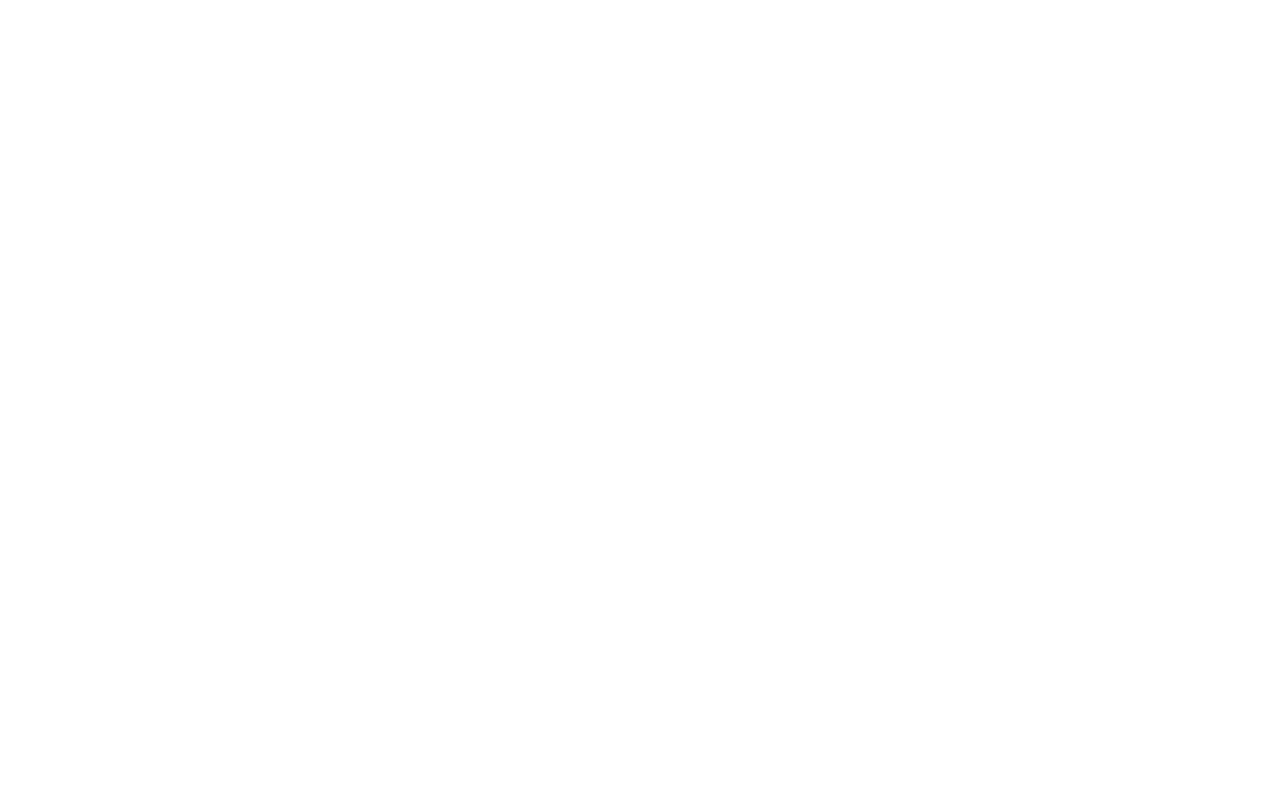
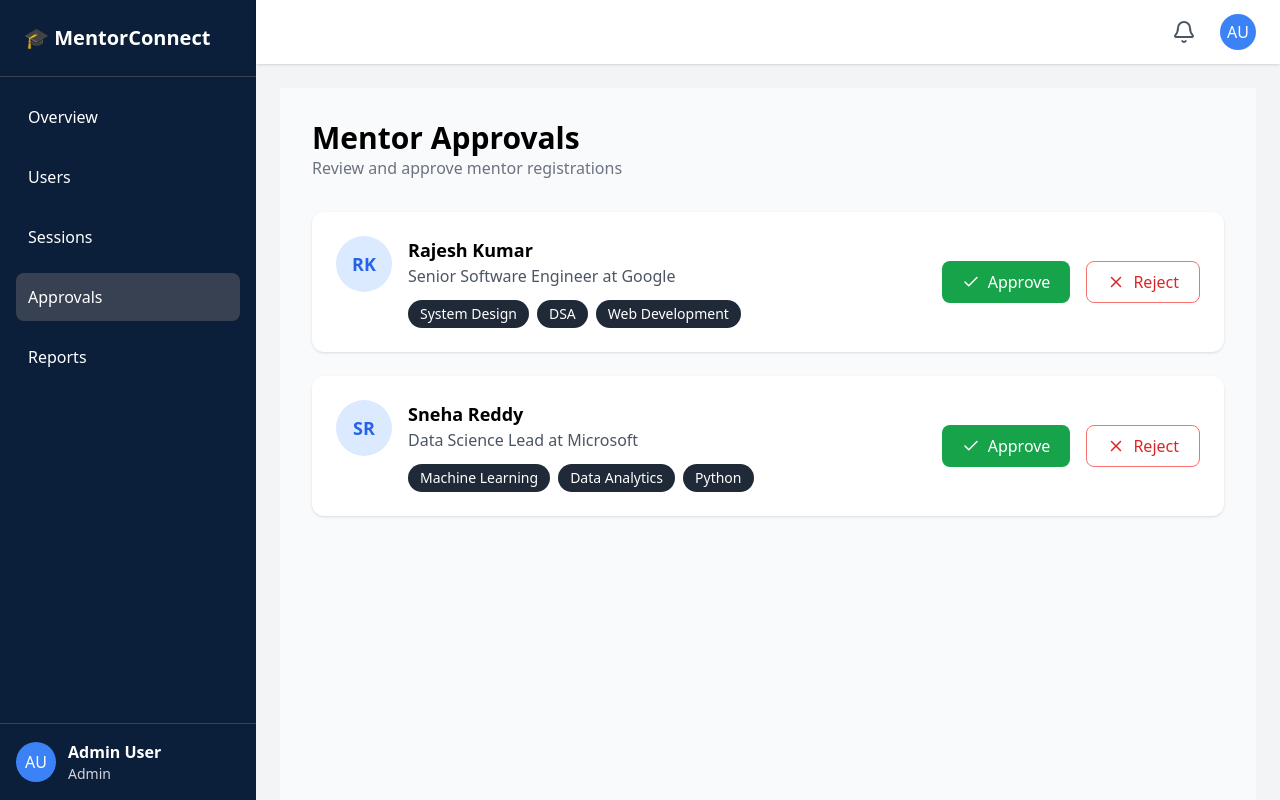
Before and after one commit to Aswi7/industry-mentor-portal, a React app in the folder frontend/: page /admin/approvals in a window 1280 px wide. Before the commit this address had no page. Built offline with nearby package versions, Linux system fonts and the light colour scheme; the HTML template or start-up script is replaced by a standard one.

Commit message:
modified admin overview and dashboard

```diff
--- a/frontend/src/App.jsx
+++ b/frontend/src/App.jsx
@@ -8,6 +8,9 @@
 import AdminOverview from "./pages/admin/AdminOverview"
 import AdminUsers from "./pages/admin/AdminUsers"
 import AdminSessions from "./pages/admin/AdminSessions"
+import AdminApprovals from "./pages/admin/AdminApprovals"
+import AdminReports from "./pages/admin/AdminReports"
+
 
 
 function App() {
@@ -23,6 +26,8 @@
         <Route index element={<AdminOverview />} />
         <Route path="users" element={<AdminUsers />} />
         <Route path="sessions" element={<AdminSessions />} />
+        <Route path="approvals" element={<AdminApprovals />} />
+        <Route path="reports" element={<AdminReports />} />
       </Route>
     </Routes>
   )
--- /dev/null
+++ b/frontend/src/pages/admin/AdminApprovals.jsx
@@ -0,0 +1,89 @@
+import React from "react";
+import { Check, X } from "lucide-react";
+
+const AdminApprovals = () => {
+  const mentors = [
+    {
+      name: "Rajesh Kumar",
+      role: "Senior Software Engineer at Google",
+      initials: "RK",
+      skills: ["System Design", "DSA", "Web Development"],
+    },
+    {
+      name: "Sneha Reddy",
+      role: "Data Science Lead at Microsoft",
+      initials: "SR",
+      skills: ["Machine Learning", "Data Analytics", "Python"],
+    },
+  ];
+
+  return (
+    <div className="p-8 bg-gray-50 min-h-screen">
+
+      {/* Header */}
+      <div className="mb-8">
+        <h1 className="text-3xl font-bold">Mentor Approvals</h1>
+        <p className="text-gray-500">
+          Review and approve mentor registrations
+        </p>
+      </div>
+
+      {/* Approval Cards */}
+      <div className="space-y-6">
+        {mentors.map((mentor, index) => (
+          <div
+            key={index}
+            className="bg-white rounded-xl shadow p-6 flex justify-between items-center"
+          >
+            {/* Left Section */}
+            <div className="flex items-start gap-4">
+
+              {/* Avatar */}
+              <div className="w-14 h-14 bg-blue-100 text-blue-600 rounded-full flex items-center justify-center text-lg font-semibold">
+                {mentor.initials}
+              </div>
+
+              {/* Info */}
+              <div>
+                <h2 className="text-lg font-semibold">
+                  {mentor.name}
+                </h2>
+                <p className="text-gray-600 mb-3">
+                  {mentor.role}
+                </p>
+
+                {/* Skills */}
+                <div className="flex gap-2 flex-wrap">
+                  {mentor.skills.map((skill, i) => (
+                    <span
+                      key={i}
+                      className="bg-gray-800 text-white text-sm px-3 py-1 rounded-full"
+                    >
+                      {skill}
+                    </span>
+                  ))}
+                </div>
+              </div>
+            </div>
+
+            {/* Right Section (Buttons) */}
+            <div className="flex gap-4">
+              <button className="flex items-center gap-2 bg-green-600 text-white px-5 py-2 rounded-lg hover:bg-green-700 transition">
+                <Check size={18} />
+                Approve
+              </button>
+
+              <button className="flex items-center gap-2 border border-red-400 text-red-600 px-5 py-2 rounded-lg hover:bg-red-50 transition">
+                <X size={18} />
+                Reject
+              </button>
+            </div>
+          </div>
+        ))}
+      </div>
+
+    </div>
+  );
+};
+
+export default AdminApprovals;
--- a/frontend/src/pages/admin/AdminDashboard.jsx
+++ b/frontend/src/pages/admin/AdminDashboard.jsx
@@ -1,4 +1,5 @@
 import { NavLink, Outlet } from "react-router-dom";
+import { Bell } from "lucide-react";
 
 const AdminDashboard = () => {
   return (
@@ -11,63 +12,40 @@
         </div>
 
         <div className="flex-1 p-4 space-y-3">
-
-          <NavLink
-            to="/admin"
-            end
+          <NavLink to="/admin" end
             className={({ isActive }) =>
-              `block rounded-lg p-3 ${
-                isActive ? "bg-gray-700" : "hover:bg-gray-700"
-              }`
-            }
-          >
+              `block rounded-lg p-3 ${isActive ? "bg-gray-700" : "hover:bg-gray-700"}`
+            }>
             Overview
           </NavLink>
 
-          <NavLink
-            to="/admin/users"
+          <NavLink to="/admin/users"
             className={({ isActive }) =>
-              `block rounded-lg p-3 ${
-                isActive ? "bg-gray-700" : "hover:bg-gray-700"
-              }`
-            }
-          >
+              `block rounded-lg p-3 ${isActive ? "bg-gray-700" : "hover:bg-gray-700"}`
+            }>
             Users
           </NavLink>
 
-          <NavLink
-            to="/admin/sessions"
+          <NavLink to="/admin/sessions"
             className={({ isActive }) =>
-              `block rounded-lg p-3 ${
-                isActive ? "bg-gray-700" : "hover:bg-gray-700"
-              }`
-            }
-          >
+              `block rounded-lg p-3 ${isActive ? "bg-gray-700" : "hover:bg-gray-700"}`
+            }>
             Sessions
           </NavLink>
 
-          <NavLink
-            to="/admin/approvals"
+          <NavLink to="/admin/approvals"
             className={({ isActive }) =>
-              `block rounded-lg p-3 ${
-                isActive ? "bg-gray-700" : "hover:bg-gray-700"
-              }`
-            }
-          >
+              `block rounded-lg p-3 ${isActive ? "bg-gray-700" : "hover:bg-gray-700"}`
+            }>
             Approvals
           </NavLink>
 
-          <NavLink
-            to="/admin/reports"
+          <NavLink to="/admin/reports"
             className={({ isActive }) =>
-              `block rounded-lg p-3 ${
-                isActive ? "bg-gray-700" : "hover:bg-gray-700"
-              }`
-            }
-          >
+              `block rounded-lg p-3 ${isActive ? "bg-gray-700" : "hover:bg-gray-700"}`
+            }>
             Reports
           </NavLink>
-
         </div>
 
         {/* Profile */}
@@ -84,9 +62,22 @@
         </div>
       </div>
 
-      {/* Main Content */}
-      <div className="flex-1 overflow-y-auto">
-        <Outlet />
+      {/* Right Section */}
+      <div className="flex-1 flex flex-col">
+
+        {/* Top Navbar */}
+        <div className="h-16 bg-white shadow flex items-center justify-end px-6 flex-shrink-0">
+          <Bell className="mr-6 text-gray-600 cursor-pointer" />
+          <div className="bg-blue-500 text-white w-9 h-9 rounded-full flex items-center justify-center">
+            AU
+          </div>
+        </div>
+
+        {/* Page Content (Scrollable) */}
+        <div className="flex-1 overflow-y-auto p-6 pt-4 md:pt-6">
+          <Outlet />
+        </div>
+
       </div>
 
     </div>
--- /dev/null
+++ b/frontend/src/pages/admin/AdminReports.jsx
@@ -0,0 +1,98 @@
+import React from "react";
+import {
+  BarChart,
+  Bar,
+  XAxis,
+  YAxis,
+  Tooltip,
+  ResponsiveContainer,
+  LineChart,
+  Line,
+  CartesianGrid,
+} from "recharts";
+
+const AdminReports = () => {
+  const topicData = [
+    { name: "System Design", sessions: 5 },
+    { name: "Machine Learning", sessions: 8 },
+    { name: "Python", sessions: 6 },
+    { name: "Data Analytics", sessions: 4 },
+  ];
+
+  const weeklyData = [
+    { week: "Week 1", sessions: 3 },
+    { week: "Week 2", sessions: 5 },
+    { week: "Week 3", sessions: 4 },
+    { week: "Week 4", sessions: 6 },
+  ];
+
+  return (
+    <div className="h-full overflow-y-auto p-8 bg-gray-50">
+
+      {/* Charts Row */}
+      <div className="grid grid-cols-2 gap-6 mb-8">
+
+        {/* Bar Chart */}
+        <div className="bg-white p-6 rounded-xl shadow">
+          <h2 className="text-xl font-semibold mb-4">
+            Sessions by Topic
+          </h2>
+
+          <ResponsiveContainer width="100%" height={300}>
+            <BarChart data={topicData}>
+              <XAxis dataKey="name" />
+              <YAxis />
+              <Tooltip />
+              <Bar dataKey="sessions" fill="#1E40AF" />
+            </BarChart>
+          </ResponsiveContainer>
+        </div>
+
+        {/* Line Chart */}
+        <div className="bg-white p-6 rounded-xl shadow">
+          <h2 className="text-xl font-semibold mb-4">
+            Weekly Session Trend
+          </h2>
+
+          <ResponsiveContainer width="100%" height={300}>
+            <LineChart data={weeklyData}>
+              <CartesianGrid strokeDasharray="3 3" />
+              <XAxis dataKey="week" />
+              <YAxis />
+              <Tooltip />
+              <Line
+                type="monotone"
+                dataKey="sessions"
+                stroke="#2563EB"
+                strokeWidth={3}
+              />
+            </LineChart>
+          </ResponsiveContainer>
+        </div>
+      </div>
+
+      {/* Stats Cards */}
+      <div className="grid grid-cols-3 gap-6">
+
+        <div className="bg-white p-6 rounded-xl shadow text-center">
+          <p className="text-4xl font-bold text-blue-600">5</p>
+          <p className="text-gray-600 mt-2">Total Users</p>
+        </div>
+
+        <div className="bg-white p-6 rounded-xl shadow text-center">
+          <p className="text-4xl font-bold text-green-600">2</p>
+          <p className="text-gray-600 mt-2">Sessions Completed</p>
+        </div>
+
+        <div className="bg-white p-6 rounded-xl shadow text-center">
+          <p className="text-4xl font-bold text-blue-500">300</p>
+          <p className="text-gray-600 mt-2">Total Minutes</p>
+        </div>
+
+      </div>
+
+    </div>
+  );
+};
+
+export default AdminReports;
```
Also changed, not shown: frontend/src/pages/admin/AdminOverview.jsx (+10 -60 lines).
